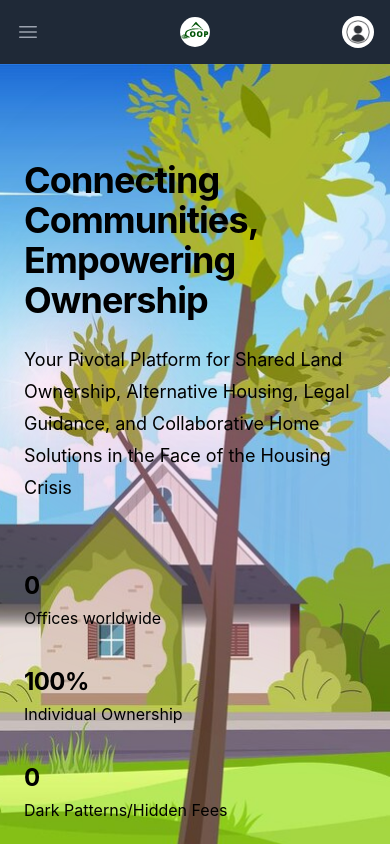
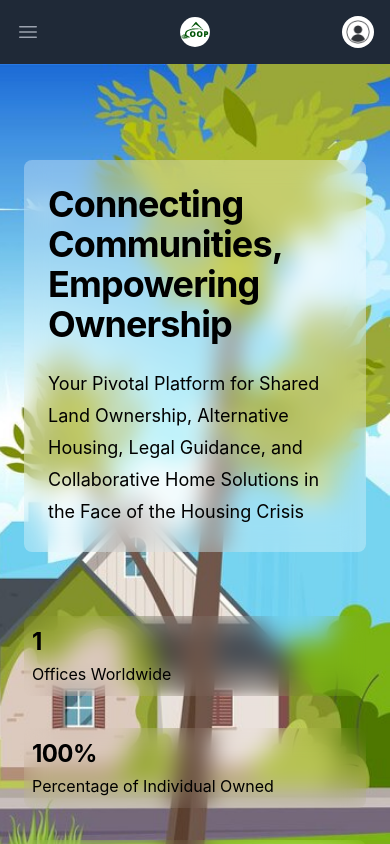
Before and after one commit to warrenmwang/coop_casa, a React (Create React App) app in the folder frontend/: page / in a window 390 px wide. Shown: the top 844 px of the page. Built offline with nearby package versions, Linux system fonts and the light colour scheme.

Commit message:
Update HeaderSection on landing page.

```diff
--- a/frontend/src/components/HeaderSection.tsx
+++ b/frontend/src/components/HeaderSection.tsx
@@ -1,77 +1,44 @@
 import cartoonNeighborhood from "../images/cartoonNeighborhood.jpg"
 
-// const links = [
-//   { name: 'Open roles', href: '#' },
-//   { name: 'Internship program', href: '#' },
-//   { name: 'Our values', href: '#' },
-//   { name: 'Meet our leadership', href: '#' },
-// ]
-
 const stats = [
-  { name: 'Offices worldwide', value: '0' },
-  { name: 'Individual Ownership', value: '100%' },
-  { name: 'Dark Patterns/Hidden Fees', value: '0' },
-  { name: 'AI Customer Support', value: '24/7' },
+  { name: 'Offices Worldwide', value: '1' },
+  { name: 'Percentage of Individual Owned', value: '100%' },
+  { name: 'Dark Patterns and Hidden Fees', value: '0' },
+  { name: 'Fucks Given', value: '0' },
 ]
 
 export default function HeaderSection() {
   return (
     <div className="relative isolate overflow-hidden bg-gray-900 py-24 sm:py-32">
-        <img
-          src={cartoonNeighborhood}
-          alt=""
-          className="absolute inset-0 -z-10 h-full w-full object-cover object-right md:object-center"
-        />
-      <div
-        className="hidden sm:absolute sm:-top-10 sm:right-1/2 sm:-z-10 sm:mr-10 sm:block sm:transform-gpu sm:blur-3xl"
-        aria-hidden="true"
-      >
-        <div
-          className="aspect-[1097/845] w-[68.5625rem] bg-gradient-to-tr from-[#ff4694] to-[#776fff] opacity-20"
-          style={{
-            clipPath:
-              'polygon(74.1% 44.1%, 100% 61.6%, 97.5% 26.9%, 85.5% 0.1%, 80.7% 2%, 72.5% 32.5%, 60.2% 62.4%, 52.4% 68.1%, 47.5% 58.3%, 45.2% 34.5%, 27.5% 76.7%, 0.1% 64.9%, 17.9% 100%, 27.6% 76.8%, 76.1% 97.7%, 74.1% 44.1%)',
-          }}
-        />
-      </div>
-      <div
-        className="absolute -top-52 left-1/2 -z-10 -translate-x-1/2 transform-gpu blur-3xl sm:top-[-28rem] sm:ml-16 sm:translate-x-0 sm:transform-gpu"
-        aria-hidden="true"
-      >
-        <div
-          className="aspect-[1097/845] w-[68.5625rem] bg-gradient-to-tr from-[#ff4694] to-[#776fff] opacity-20"
-          style={{
-            clipPath:
-              'polygon(74.1% 44.1%, 100% 61.6%, 97.5% 26.9%, 85.5% 0.1%, 80.7% 2%, 72.5% 32.5%, 60.2% 62.4%, 52.4% 68.1%, 47.5% 58.3%, 45.2% 34.5%, 27.5% 76.7%, 0.1% 64.9%, 17.9% 100%, 27.6% 76.8%, 76.1% 97.7%, 74.1% 44.1%)',
-          }}
-        />
-      </div>
+      {/* background image */}
+      <img
+        src={cartoonNeighborhood}
+        alt=""
+        className="absolute inset-0 -z-10 h-full w-full object-cover object-right md:object-center"
+      />
+
       <div className="mx-auto max-w-7xl px-6 lg:px-8">
-        <div className="mx-auto max-w-2xl lg:mx-0">
+
+        {/* main text */}
+        <div className="mx-auto max-w-2xl lg:mx-0 bg-white/30 backdrop-blur-md p-6 rounded-lg">
           <h2 className="text-4xl font-bold tracking-tight text-black sm:text-6xl">Connecting Communities, Empowering Ownership</h2>
           <p className="mt-6 text-lg leading-8 text-black-300">
           Your Pivotal Platform for Shared Land Ownership, Alternative Housing, Legal Guidance, and Collaborative Home Solutions in the Face of the Housing Crisis
           </p>
         </div>
+
+        {/* stats */}
         <div className="mx-auto mt-10 max-w-2xl lg:mx-0 lg:max-w-none">
-          {/* links */}
-          {/* <div className="grid grid-cols-1 gap-x-8 gap-y-6 text-base font-semibold leading-7 text-white sm:grid-cols-2 md:flex lg:gap-x-10">
-            {links.map((link) => (
-              <a key={link.name} href={link.href}>
-                {link.name} <span aria-hidden="true">&rarr;</span>
-              </a>
-            ))}
-          </div> */}
-          {/* stats */}
           <dl className="mt-16 grid grid-cols-1 gap-8 sm:mt-20 sm:grid-cols-2 lg:grid-cols-4">
             {stats.map((stat) => (
-              <div key={stat.name} className="flex flex-col-reverse">
-                <dt className="text-base leading-7 text-black-300">{stat.name}</dt>
+              <div key={stat.name} className="flex flex-col-reverse backdrop-blur-md p-2 rounded-lg">
+                <dt className="text-base leading-7 text-black-300 ">{stat.name}</dt>
                 <dd className="text-2xl font-bold leading-9 tracking-tight text-black">{stat.value}</dd>
               </div>
             ))}
           </dl>
         </div>
+
       </div>
     </div>
   )
```
